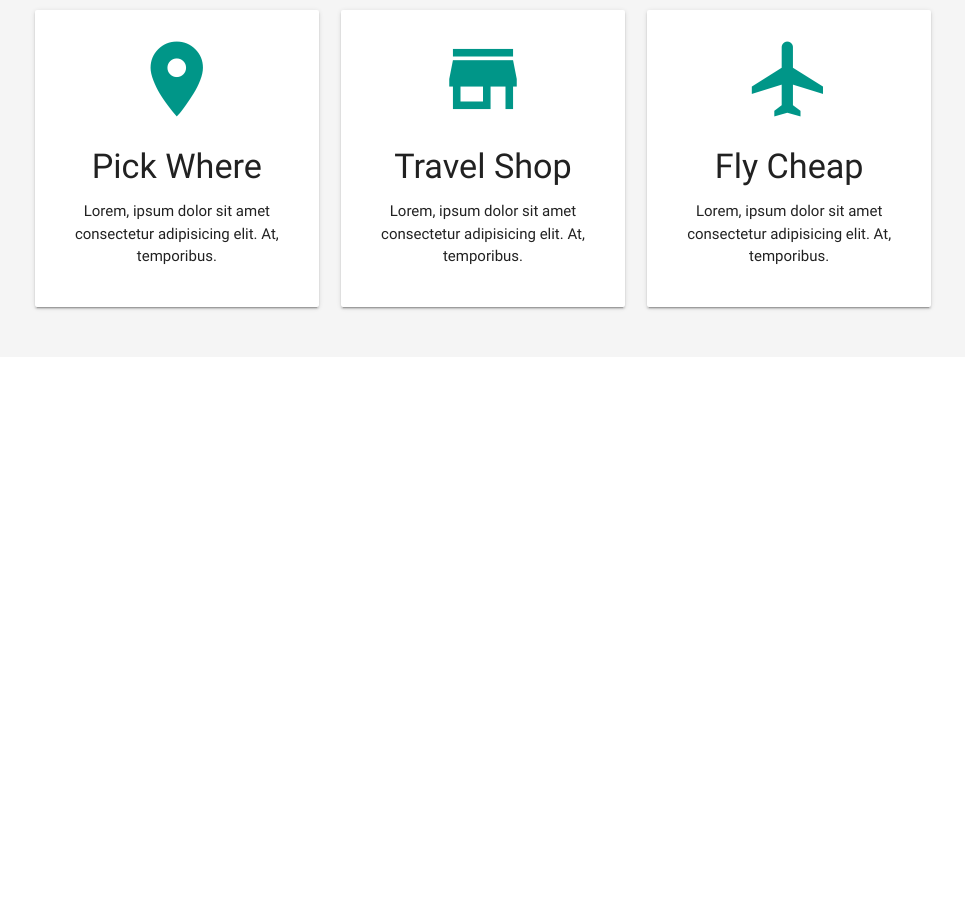
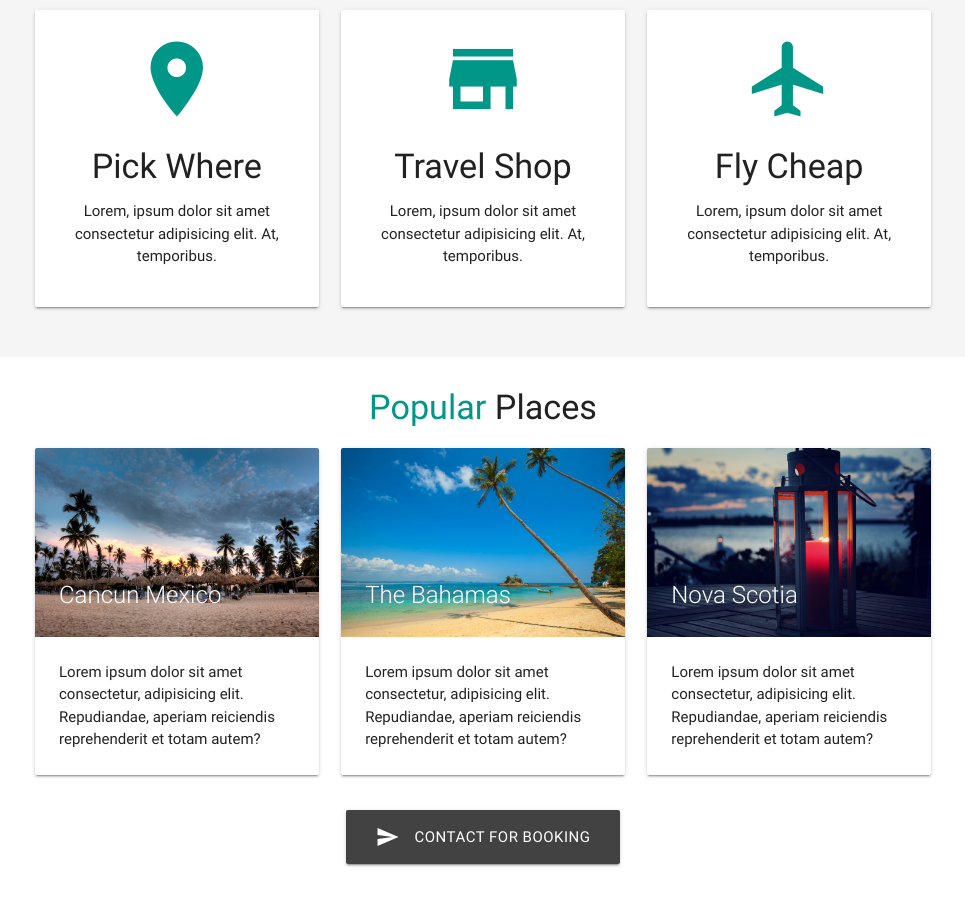
Before and after one commit to jrmeyers92/travelville, a plain HTML site: page index.html in a window 1280 px wide. Shown: the part 795-1694 px from the top of the page, without its empty margins (157-1122 px from the left). Before the commit the page ends 1152 px from the top, so only its background shows below. Drawn offline with nearby package versions, Linux system fonts and the light colour scheme.

Commit message:
popular section complete

```diff
--- a/index.html
+++ b/index.html
@@ -156,6 +156,67 @@
 			</div>
 		</section>
 
+		<!-- POPULAR SECTION  -->
+
+		<section class="section section-popular">
+			<div class="container">
+				<div class="row">
+					<h4 class="center"><span class="teal-text">Popular</span> Places</h4>
+					<div class="col s12 m4">
+						<div class="card">
+							<div class="card-image">
+								<img src="./img/resort1.jpg" />
+								<span class="card-title">Cancun Mexico</span>
+							</div>
+							<div class="card-content">
+								<p>
+									Lorem ipsum dolor sit amet consectetur, adipisicing elit.
+									Repudiandae, aperiam reiciendis reprehenderit et totam autem?
+								</p>
+							</div>
+						</div>
+					</div>
+
+					<div class="col s12 m4">
+						<div class="card">
+							<div class="card-image">
+								<img src="./img/resort2.jpg" />
+								<span class="card-title">The Bahamas</span>
+							</div>
+							<div class="card-content">
+								<p>
+									Lorem ipsum dolor sit amet consectetur, adipisicing elit.
+									Repudiandae, aperiam reiciendis reprehenderit et totam autem?
+								</p>
+							</div>
+						</div>
+					</div>
+
+					<div class="col s12 m4">
+						<div class="card">
+							<div class="card-image">
+								<img src="./img/resort3.jpg" />
+								<span class="card-title">Nova Scotia</span>
+							</div>
+							<div class="card-content">
+								<p>
+									Lorem ipsum dolor sit amet consectetur, adipisicing elit.
+									Repudiandae, aperiam reiciendis reprehenderit et totam autem?
+								</p>
+							</div>
+						</div>
+					</div>
+				</div>
+				<div class="row">
+					<div class="col s12 center">
+						<a href="#contact" class="btn-large btn grey darken-3">
+							<i class="material-icons left">send</i>Contact For Booking
+						</a>
+					</div>
+				</div>
+			</div>
+		</section>
+
 		<!--Import jQuery before materialize.js-->
 		<script
 			type="text/javascript"
```
